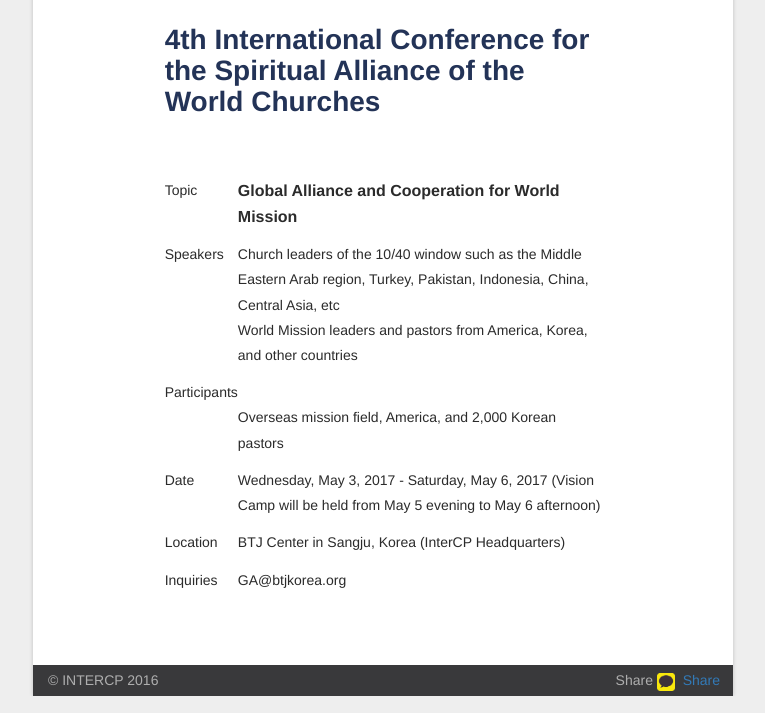
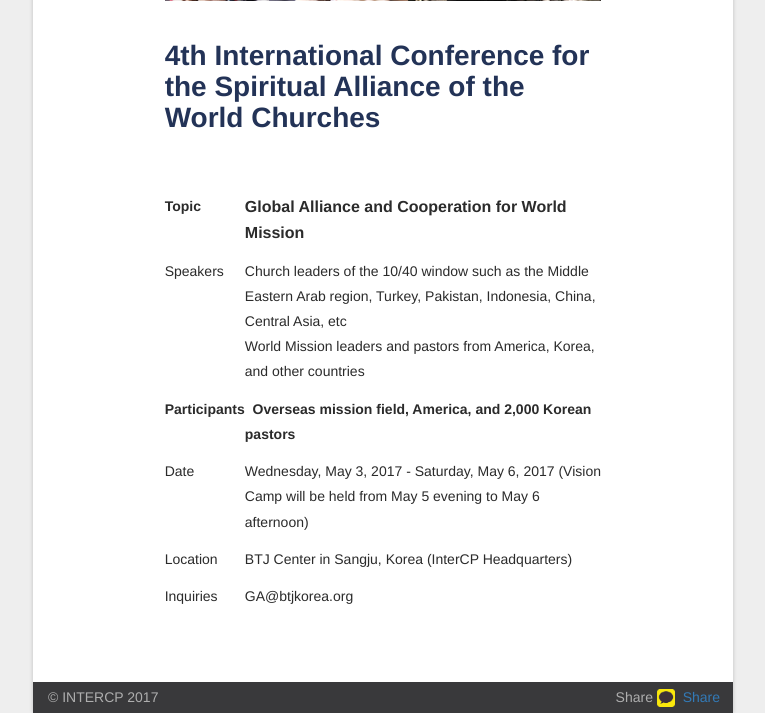
Before and after one commit to INTERCP/ga-web, a Flask app: page /ga/en/index in a window 1280 px wide. Shown: the part 1574-2287 px from the top of the page, without its empty margins (257-1022 px from the left). Run offline with Flask 2, Linux system fonts and the light colour scheme; parts of the project's set-up code (start-up, migrations or seed data) failed here and were passed over; some libraries are stand-ins or nearby versions; some web fonts are replaced.

Commit message:
GA영어버전 수정

```diff
--- a/gaweb/templates/ga/en/base.html
+++ b/gaweb/templates/ga/en/base.html
@@ -37,7 +37,7 @@
 <body lang="ko-KR">
 <div class="wrapper">
 	<header>
-		<a href="/ga/"><img src="{{ url_for('static', filename='ga/img/2015/1/header.jpg') }}" style="width: 100%" alt="글로벌얼라이언스"/></a>
+		<a href="/ga/"><img src="{{ url_for('static', filename='ga/img/2015/1/header-2017en.jpg') }}" style="width: 100%" alt="글로벌얼라이언스"/></a>
 <!--
         <p style="text-align:right"><a id="kakao-link-btn" class="btn" href="javascript:;" style="background-color:yellow; color:black; border: 1px solid #ADADAD;">카톡 공유</a></p>
 -->
@@ -74,7 +74,7 @@
     {% endblock %}
 
 	<footer>
-        &copy; INTERCP 2016
+        &copy; INTERCP 2017
         <span style="float:right; margin-right:8px;">
             Share
             <a id="kakao-link-btn" href="#"><img src="{{ url_for('static', filename='ga/img/kakao.png') }}" style="width: 18px; margin-top:1px" /></a>&nbsp;
--- a/gaweb/templates/ga/en/index.html
+++ b/gaweb/templates/ga/en/index.html
@@ -33,7 +33,7 @@
                 <br/>
                 <table>
                     <tr>
-                        <td style="width:52px;">Topic</td>
+                        <td style="font-weight:bold;width:60px;">Topic</td>
                         <td>
                             <span style="font-weight:bold; font-size:16px;">Global Alliance and Cooperation for World Mission</span><br/>
 
@@ -48,8 +48,8 @@
                         </td>
                     </tr>
                     <tr>
-                        <td>Participants</td>
-                        <td> <br/>Overseas mission field, America, and 2,000 Korean pastors</td>
+                        <td style="font-weight:bold;width:60px;">Participants</td>
+                        <td style="font-weight:bold;">&nbsp;&nbsp;Overseas mission field, America, and 2,000 Korean pastors</td>
                     </tr>
                     <tr>
                         <td>Date</td>
```
Also changed, not shown: gaweb/static/ga/img/2015/1/header-2017en.jpg (added).
